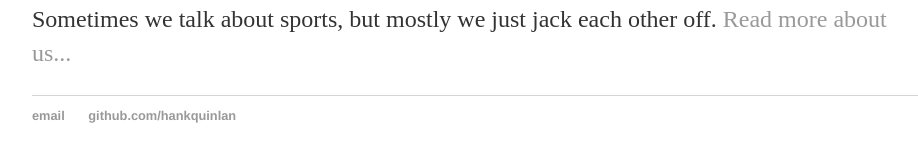
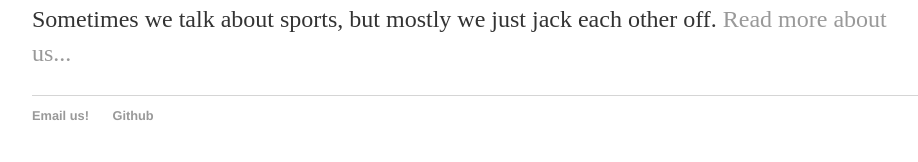
Before and after one commit to berkeleySAC/berkeleySAC.github.io, a Jekyll site: the page built from index.html, in a window 1280 px wide. Shown: the part 194-356 px from the top of the page, without its empty margins (160-1078 px from the left). Built offline with Jekyll 4.4.1, drawn with Linux system fonts in a browser that asks for light colours.

Commit message:
Update default.html

```diff
--- a/_layouts/default.html
+++ b/_layouts/default.html
@@ -21,8 +21,8 @@
 			</div><!-- /.container -->
 			<footer>
 	    		<ul>
-	        		<li><a href="mailto:sacberkeley@gmail.com">email</a></li>
-	        		<li><a href="https://github.com/berkeleySAC">github.com/hankquinlan</a></li>
+	        		<li><a href="mailto:sacberkeley@gmail.com">Email us!</a></li>
+	        		<li><a href="https://github.com/berkeleySAC">Github</a></li>
 				</ul>
 			</footer>
 		</body>
```
